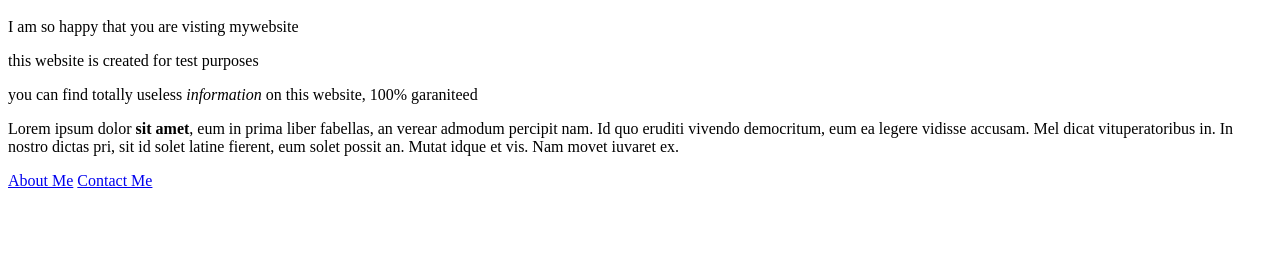
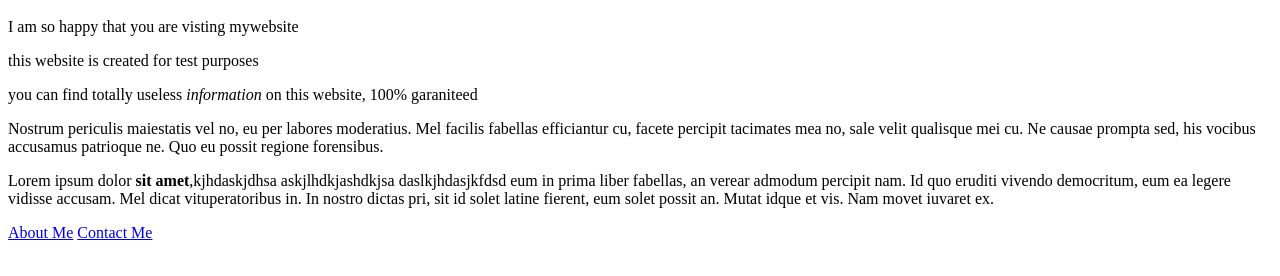
Before and after one commit to 3rfun0/mytestwebsite, a plain HTML site: page index.html in a window 1280 px wide. Shown: the part 48-324 px from the top of the page. Drawn offline with Linux system fonts and the light colour scheme.

Commit message:
edited index.html contents

```diff
--- a/index.html
+++ b/index.html
@@ -8,7 +8,8 @@
 <p>I am so happy that you are visting mywebsite</p>
 <p>this website is created for test purposes</p>
 <p> you can find totally useless <i>information</i> on this website, 100% garaniteed </p>
-<p> Lorem ipsum dolor <b>sit amet</b>, eum in prima liber fabellas, an verear admodum percipit nam. Id quo eruditi vivendo democritum, eum ea legere vidisse accusam. Mel dicat vituperatoribus in. In nostro dictas pri, sit id solet latine fierent, eum solet possit an. Mutat idque et vis. Nam movet iuvaret ex.</p>
+<p>Nostrum periculis maiestatis vel no, eu per labores moderatius. Mel facilis fabellas efficiantur cu, facete percipit tacimates mea no, sale velit qualisque mei cu. Ne causae prompta sed, his vocibus accusamus patrioque ne. Quo eu possit regione forensibus.</p>
+<p> Lorem ipsum dolor <b>sit amet</b>,kjhdaskjdhsa askjlhdkjashdkjsa daslkjhdasjkfdsd eum in prima liber fabellas, an verear admodum percipit nam. Id quo eruditi vivendo democritum, eum ea legere vidisse accusam. Mel dicat vituperatoribus in. In nostro dictas pri, sit id solet latine fierent, eum solet possit an. Mutat idque et vis. Nam movet iuvaret ex.</p>
 <a href="aboutme.html">About Me</a>
 <a href="contactme.html">Contact Me</a>
 </div>
```
